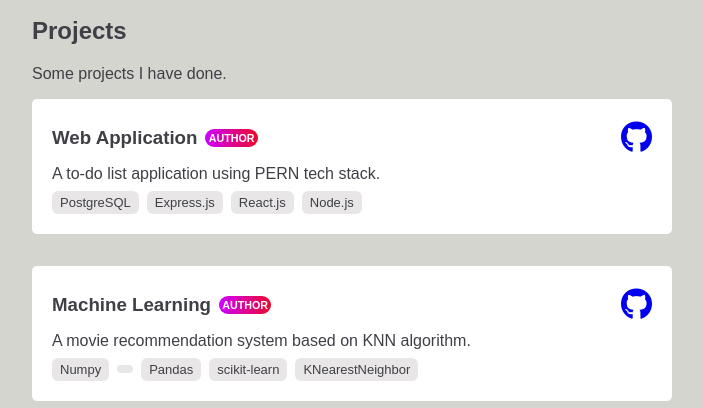
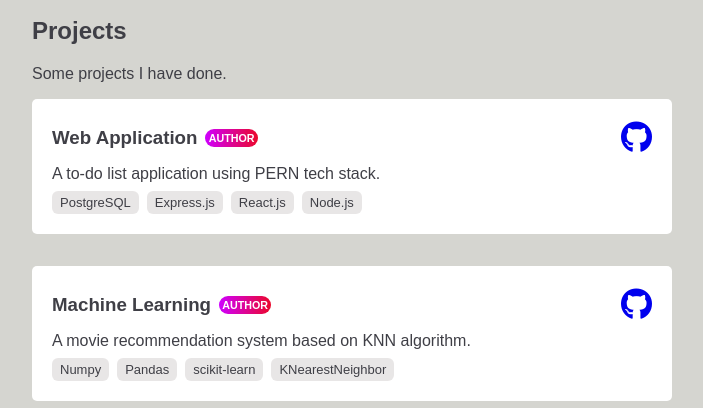
Before and after one commit to Victor1235813/Victor1235813.github.io, a website: page index.html in a window 1280 px wide. Shown: the part 392-800 px from the top of the page, without its empty margins (288-991 px from the left). Drawn offline with Linux system fonts and the light colour scheme.

Commit message:
Update index.html

```diff
--- a/index.html
+++ b/index.html
@@ -68,7 +68,7 @@
                 <div class="project_description">A movie recommendation system based on KNN algorithm.</div>
                 <div class="project_tech">
                     <ul class="tech_list">
-                        <li>Numpy<li>
+                        <li>Numpy</li>
                         <li>Pandas</li>
                         <li>scikit-learn</li>
                         <li>KNearestNeighbor</li>
```
